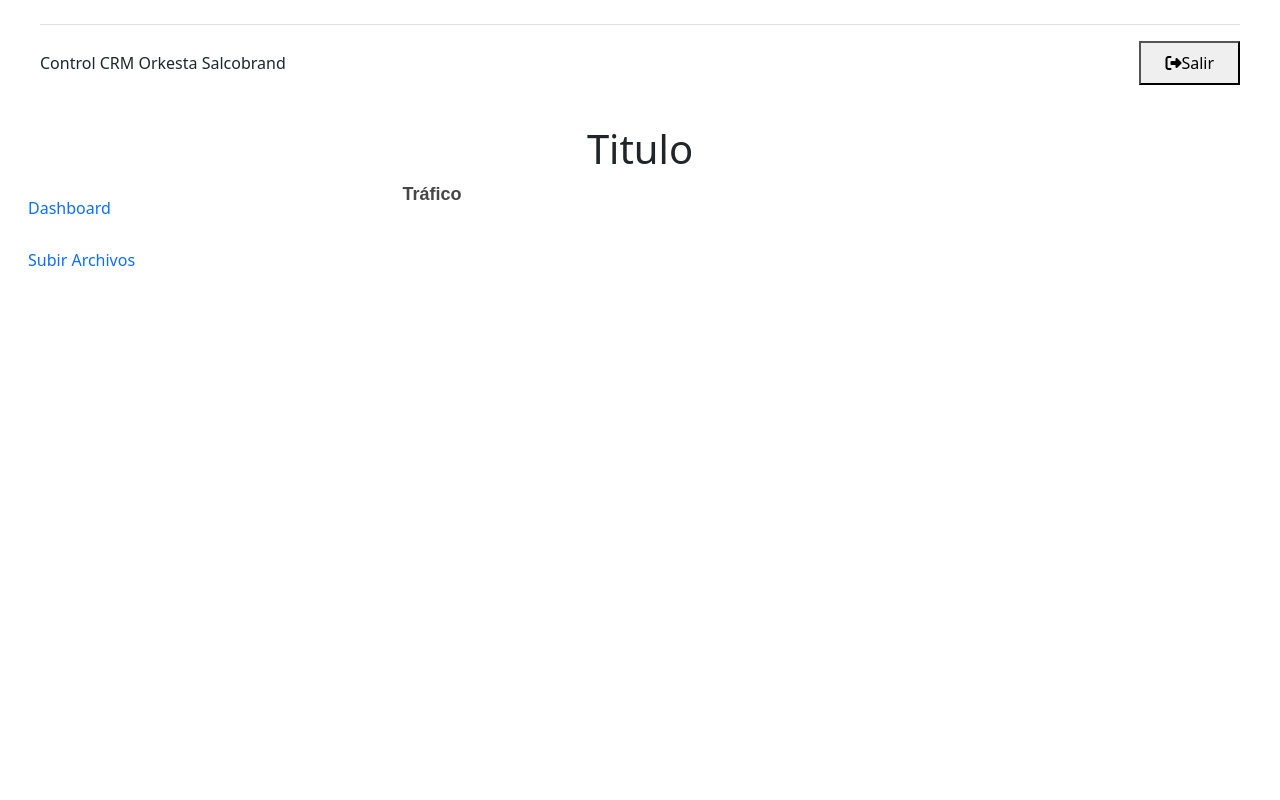
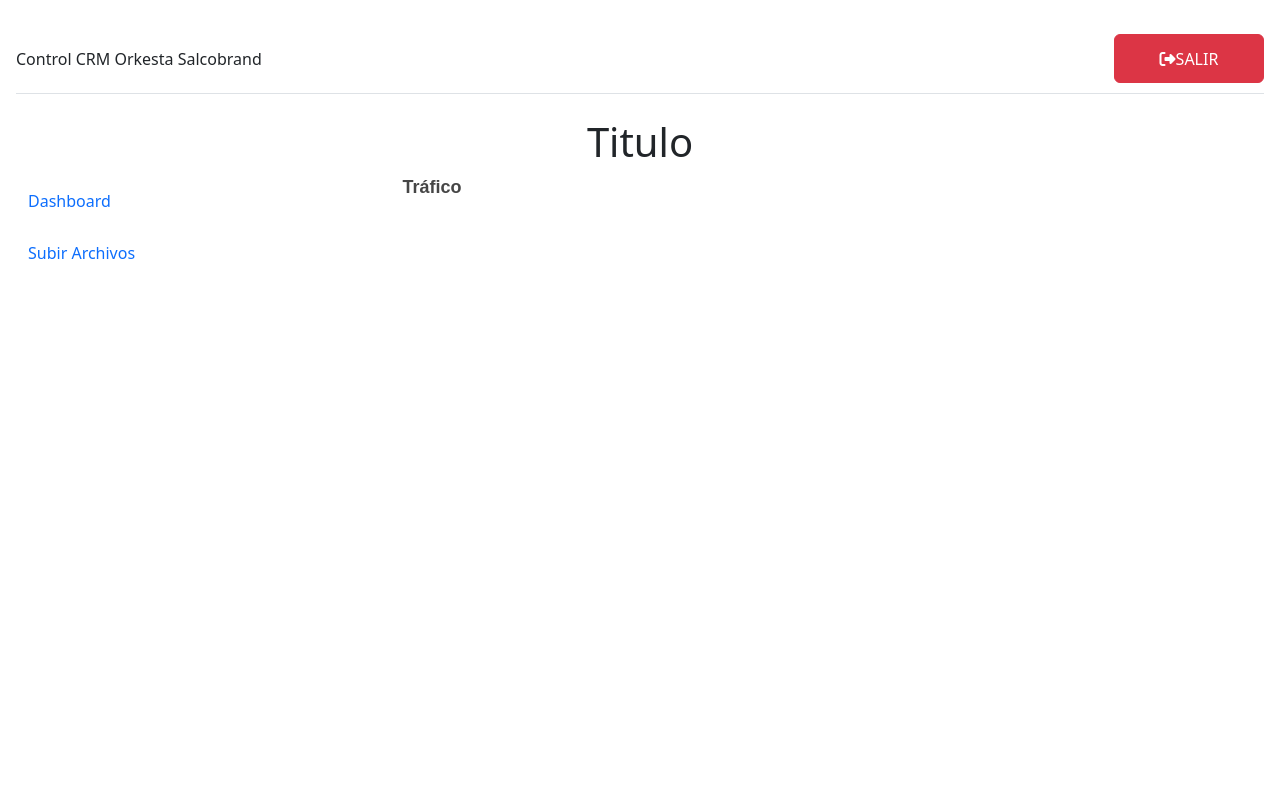
Before and after one commit to soluziona-cl/Soluziona.CRM, a React (Create React App) app: page /Dashboard in a window 1280 px wide. Shown: the top 800 px of the page. Built offline with nearby package versions, Linux system fonts and the light colour scheme; no server answers; some icons are missing.

Commit message:
cambios menores

```diff
--- a/public/index.html
+++ b/public/index.html
@@ -14,7 +14,6 @@
     <title>Procollect</title>
   </head>
   <body>
-    <noscript>You need to enable JavaScript to run this app.</noscript>
     <div id="root"></div>
   </body>
 </html>
--- a/src/App.js
+++ b/src/App.js
@@ -3,7 +3,7 @@ import './App.css';
 import Dashboard from "./html/Dashboard";
 import Login from "./html/Login";
 import 'bootstrap/dist/css/bootstrap.min.css';
-import SubirArchivos from "./html/SubirArchivos";
+import SubirArchivos from "./html/subirArchivos";
 
 
 function App() {
@@ -16,7 +16,7 @@ function App() {
         <Route index path={rutaservidor} element={<Login />} />
         <Route path={rutaservidor + "/login"} element={<Login />} />
         <Route path={rutaservidor + "/Dashboard"} element={<Dashboard />} />
-        <Route path={rutaservidor + "/SubirArchivos"} element={<SubirArchivos />} />
+        <Route path={rutaservidor + "/subirArchivos"} element={<SubirArchivos />} />
         {/* <Route path="/" element={<Login />} /> */}
           {/* <Route path="/Dashboard" element={<Dashboard />} />
           <Route path="/ImportarArchivo" element={<ImportarArchivo />} /> */}
--- a/src/html/Componentes/Header.js
+++ b/src/html/Componentes/Header.js
@@ -13,16 +13,16 @@ function Header() {
 
     return (
         <>
-            <nav className=" h-full bg-slate-500 border-gray-200 px-4  py-2.5 ">
-                <div className="d-flex flex-wrap justify-content-between align-items-center py-3 my-4 m-3 border-top">
-                <div className="justify-between items-center w-full lg:flex lg:w-auto lg:order-1" id="mobile-menu-2">
-                        <span className="text-xl text-gray-200 px-10">Control CRM Orkesta Salcobrand</span>
+            <nav className=" h-full bg-slate-500 border-gray-200">
+                <div className="d-flex flex-wrap justify-content-between align-items-center py-0 my-4 m-3 border-bottom">
+                    <div className="justify-between items-center w-full lg:flex lg:w-auto lg:order-1" id="mobile-menu-2">
+                        <span className="">Control CRM Orkesta Salcobrand</span>
                     </div>
-                    <div className="flex items-center lg:order-2">
+                    <div className="flex items-center">
 
                         <button
                             onClick={handleLogout}
-                            className=' text-gray-200 bg-slate-400 focus:ring-4 focus:ring-gray-300 font-medium rounded-lg text-sm px-4 lg:px-5 py-2 lg:py-2.5  focus:outline-none '
+                            className=' text-gray-200 focus:ring-4 focus:ring-gray-300 focus:outline-none btn btn-danger sm'
                         ><i class="fa-solid fa-right-from-bracket mr-4"></i>
                             Salir
                         </button>
--- a/src/html/Componentes/ImportarArchivo.js
+++ b/src/html/Componentes/ImportarArchivo.js
@@ -29,7 +29,7 @@ function ImportarArchivo() {
     return (
         <>
             <input type="file" onChange={handleFile} />
-            <button onClick={coneccionApi}>Subir</button>
+            <button onClick={coneccionApi} className="btn btn-primary sm mt-3" >Subir</button>
         </>
     )
 }
```
